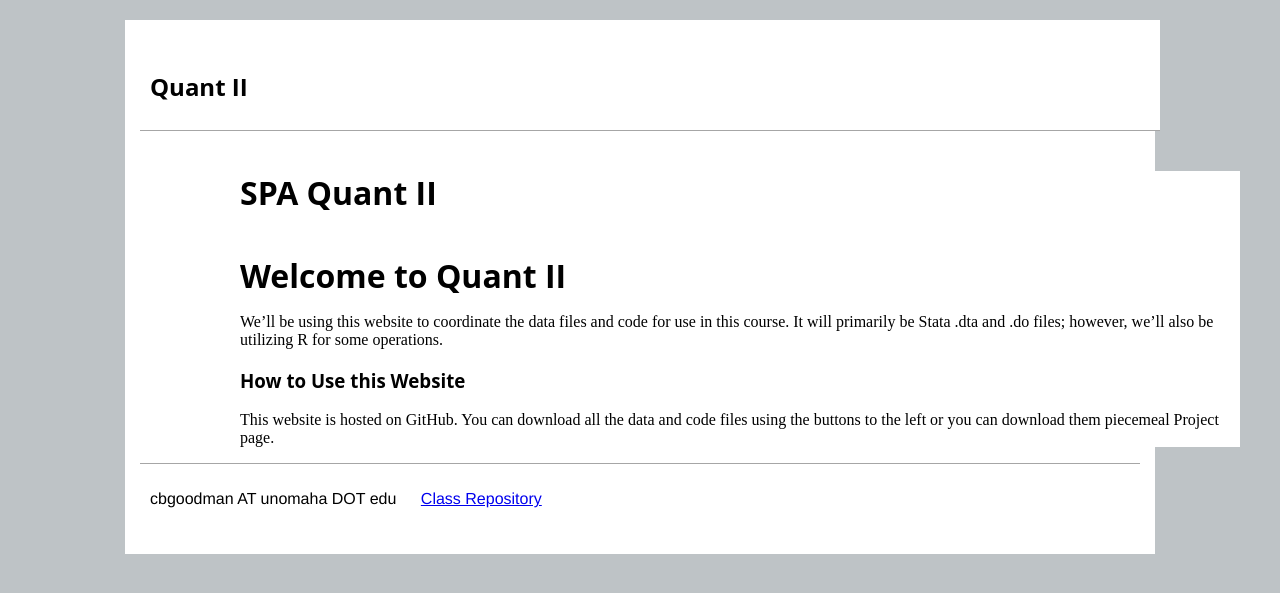
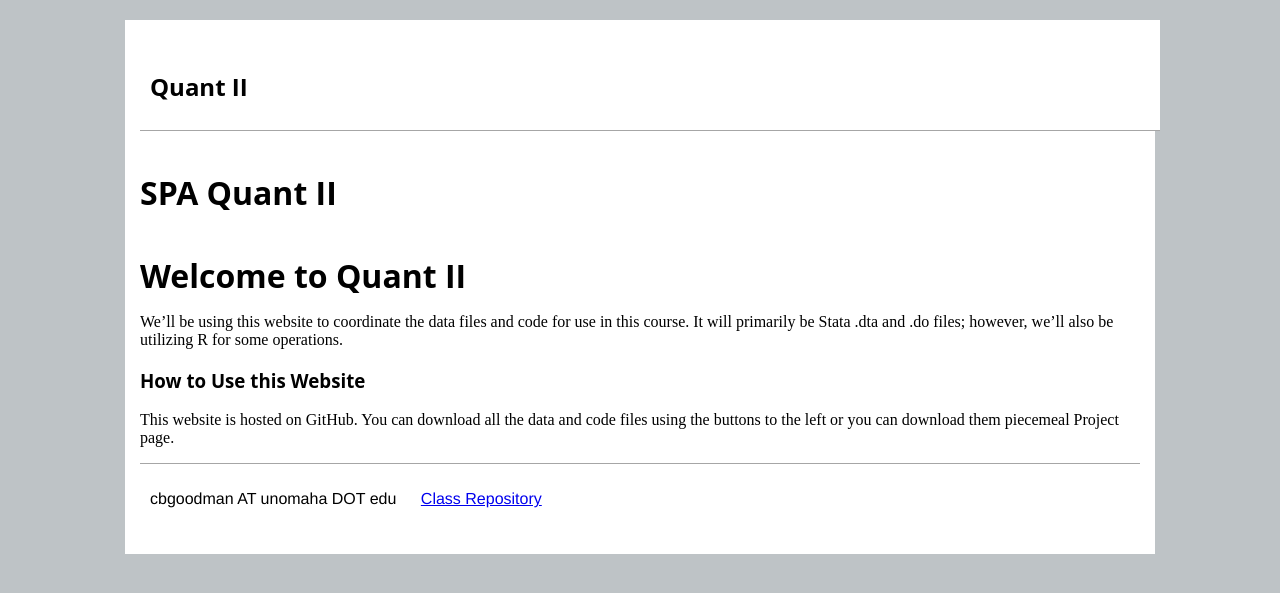
Before and after one commit to cbgoodman/uno-spa-quant-ii, a Jekyll site: the page built from index.md, in a window 1280 px wide. Shown: the top 593 px of the page. Built offline with Jekyll 4.4.1, drawn with Linux system fonts in a browser that asks for light colours.

Commit message:
Update main.css

```diff
--- a/css/main.css
+++ b/css/main.css
@@ -24,8 +24,8 @@ div.content {
 	background-color: white;
 	width: 100%;
 	max-width: 1000px;
-    	margin-right: 10%;
-    	margin-left: 10%;
+    	padding-right: 10%;
+    	padding-left: 10%;
 	padding: 0;
 	clear:both;
 }
```
